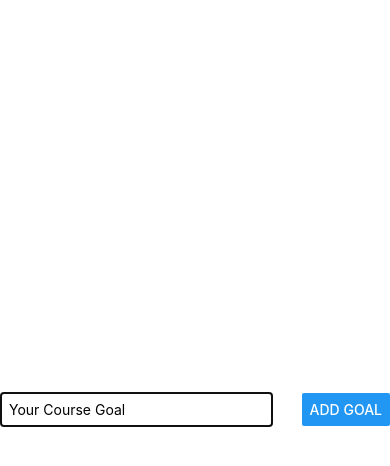
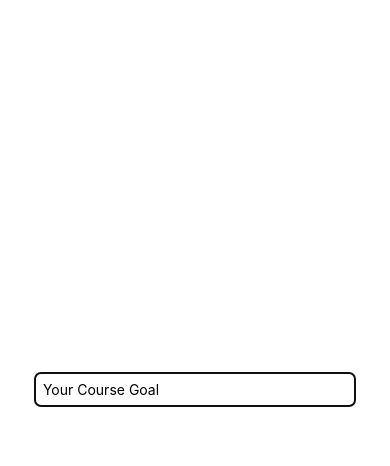
Before and after one commit to MehmetKaldirim/RNFirst, a React Native app: screen / in a window 390 px wide. Both pictures are taken after a click on the button "ADD NEW GOAL". Shown: the top 466 px of the page. Built offline with nearby package versions, Linux system fonts and the light colour scheme.

Commit message:
Modal open close work properly

```diff
--- a/App.js
+++ b/App.js
@@ -11,12 +11,16 @@ export default function App() {
   function startAddGoalHandler() {
     setModalIsVisible(true);
   }
+  function endAddGoalHandler() {
+    setModalIsVisible(false);
+  }
 
   function addGoalHandler(enteredGoalText) {
     setCourseGoals((currentCourseGoals) => [
       ...currentCourseGoals,
       { text: enteredGoalText, id: Math.random().toString() },
     ]);
+    endAddGoalHandler();
   }
 
   function deleteGoalHandler(id) {
@@ -29,10 +33,14 @@ export default function App() {
     <View style={styles.appContainer}>
       <Button
         title="Add New Goal"
-        color="5e0acc"
+        color="#5e0acc"
         onPress={startAddGoalHandler}
       />
-      <GoalInput visible={modalIsVisible} onAddGoal={addGoalHandler} />
+      <GoalInput
+        visible={modalIsVisible}
+        onAddGoal={addGoalHandler}
+        onCancel={endAddGoalHandler}
+      />
 
       <View style={styles.goalsContainer}>
         <FlatList
--- a/components/GoalInput.js
+++ b/components/GoalInput.js
@@ -22,7 +22,14 @@ function GoalInput(props) {
           onChangeText={goalInputHandler}
           value={enteredGoalText}
         />
-        <Button title="Add Goal" onPress={addGoalHandler} />
+        <View style={styles.buttonContainer}>
+          <View style={styles.button}>
+            <Button title="Add Goal" color="white" onPress={addGoalHandler} />
+          </View>
+          <View style={styles.button}>
+            <Button title="Cancel" color="white" onPress={props.onCancel} />
+          </View>
+        </View>
       </View>
     </Modal>
   );
@@ -32,9 +39,10 @@ export default GoalInput;
 
 const styles = StyleSheet.create({
   inputContainer: {
+    padding: 16,
     flex: 1,
-    flexDirection: "row",
-    justifyContent: "space-between",
+    flexDirection: "column",
+    justifyContent: "center",
     alignItems: "center",
     marginBottom: 24,
     borderBottomWidth: 1,
@@ -42,9 +50,19 @@ const styles = StyleSheet.create({
   },
   textInput: {
     borderWidth: 1,
+    borderRadius: 6,
     borderColor: "#cccccc",
-    width: "70%",
-    marginRight: 8,
+    width: "90%",
     padding: 8,
   },
+  buttonContainer: {
+    marginTop: 8,
+    flexDirection: "row",
+  },
+  button: {
+    width: 100,
+    marginHorizontal: 25,
+    backgroundColor: "blue",
+    borderRadius: 6,
+  },
 });
```
